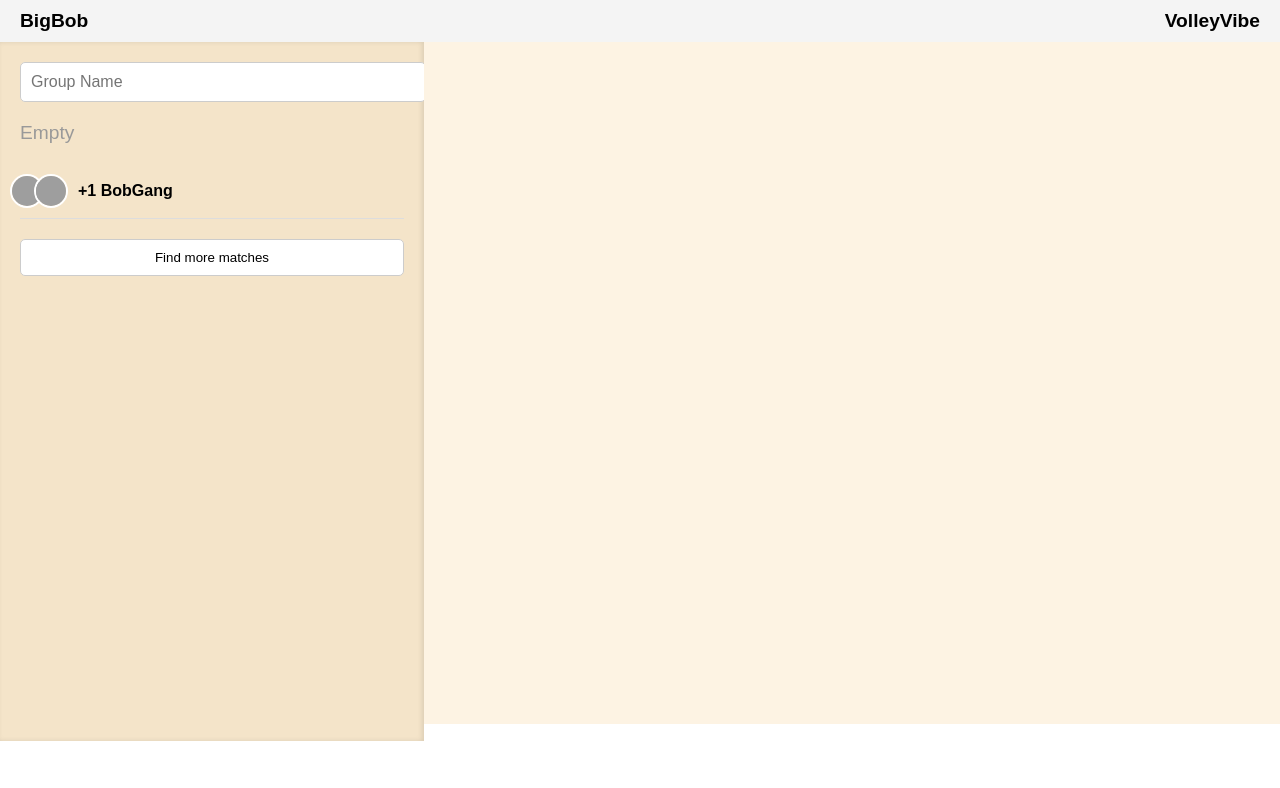
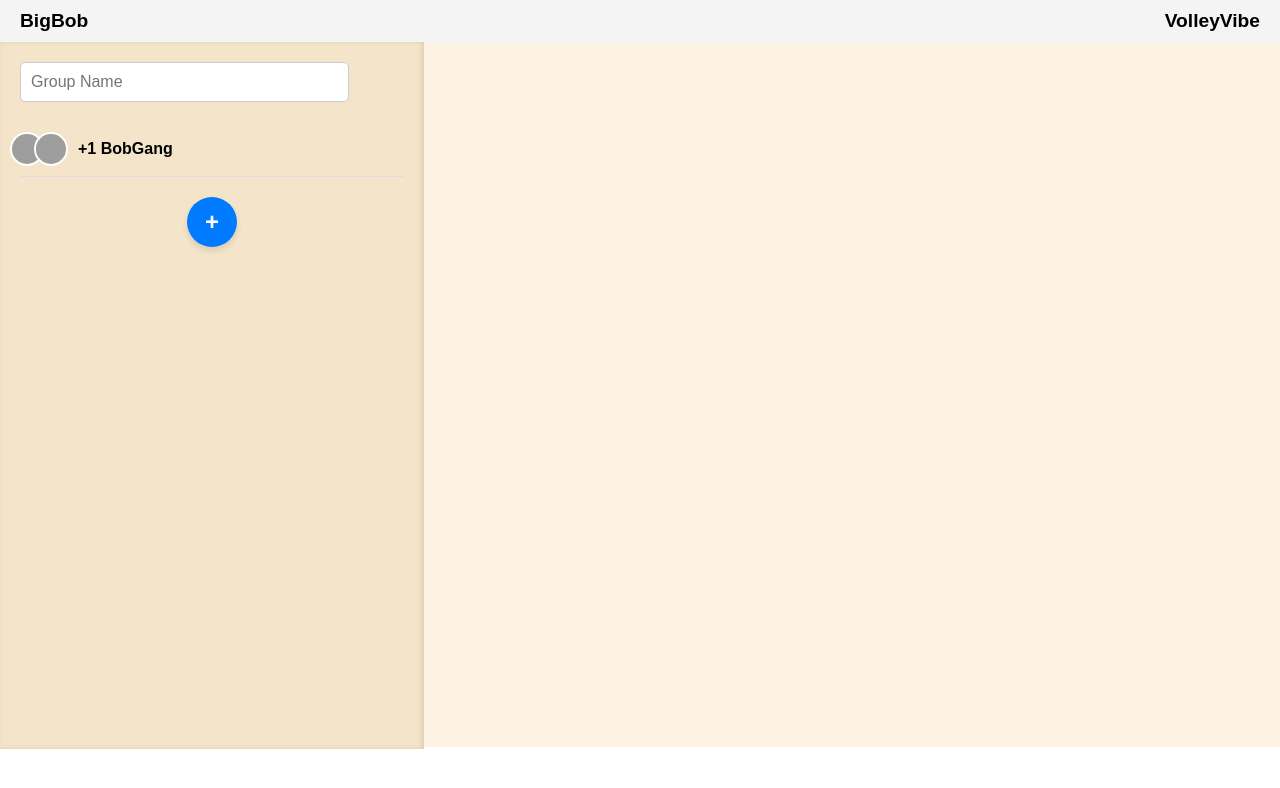
Before and after one commit to maedot47/Google-, a React (Create React App) app: page / in a window 1280 px wide. Shown: the top 788 px of the page. Built offline with nearby package versions, Linux system fonts and the light colour scheme; grey boxes are pictures that could not be loaded.

Commit message:
added plus button

```diff
--- a/src/App.css
+++ b/src/App.css
@@ -34,7 +34,7 @@ header {
 main {
   display: flex;
   flex: 1;
-  height: 90%; /* Ensures the main area fills the rest of the page */
+  height: 50%; /* Ensures the main area fills the rest of the page */
 }
 
 .sidebar {
@@ -43,14 +43,14 @@ main {
   padding: 20px;
   box-shadow: inset -2px 0 5px rgba(0, 0, 0, 0.1);
   flex-shrink: 0;
-  height: 87%; /* Sidebar should take full height  the group search bar on it*/
+  height: 88%; /* Sidebar should take full height  the group search bar on it*/
   overflow-y: auto;
 }
 
 .main-content {
   flex: 1;
   background-color: #FDF3E3;
-  height: 90%; /* Ensures the main content area takes the remaining height */
+  height: 93%; /* Ensures the main content area takes the remaining height */
 }
 
 .empty-text {
@@ -65,7 +65,7 @@ main {
 }
 
 .search-input {
-  width: 100%;
+  width: 80%;
   padding: 10px;
   border: 1px solid #ccc;
   border-radius: 5px;
@@ -99,12 +99,28 @@ main {
 }
 
 .find-more-button {
-  background-color: #fff;
-  color: #000;
-  padding: 10px 15px;
-  border: 1px solid #ccc;
-  border-radius: 5px;
+  display: flex;
+  justify-content: center;
+  align-items: center;
+  width: 50px;
+  height: 50px;
+  background-color: #007bff;
+  color: white;
+  font-size: 1.5em;
+  font-weight: bold;
+  border-radius: 50%;
   cursor: pointer;
-  width: 100%;
-  text-align: center;
+  margin: 20px auto 0;
+  box-shadow: 0 4px 6px rgba(0, 0, 0, 0.1);
 }
+
+.find-more-button  :hover{
+  background-color : #0056b3;
+
+}
+
+.plus-icon {
+  margin: 0;
+  padding: 0;
+  line-height: 1;
+}
--- a/src/App.js
+++ b/src/App.js
@@ -15,18 +15,23 @@ function App() {
 
       <main>
         <div className="sidebar">
-          <div className="group-search">
+         <div className="group-search">
             <input type="text" placeholder="Group Name" className="search-input" />
           </div>
-          <span className="empty-text">Empty</span>
+
           <div className="group-item">
+
             <div className="group-avatar">
               <img src="avatar1.png" alt="Avatar 1" />
               <img src="avatar2.png" alt="Avatar 2" />
             </div>
             <span className="group-name">+1 BobGang</span>
           </div>
-          <button className="find-more-button">Find more matches</button>
+          <div className="find-more-button">
+          <span className="plus-icon">+</span>
+</div>
+
+
         </div>
         <div className="main-content">
           {/* Main content is now correctly stretching */}
```
